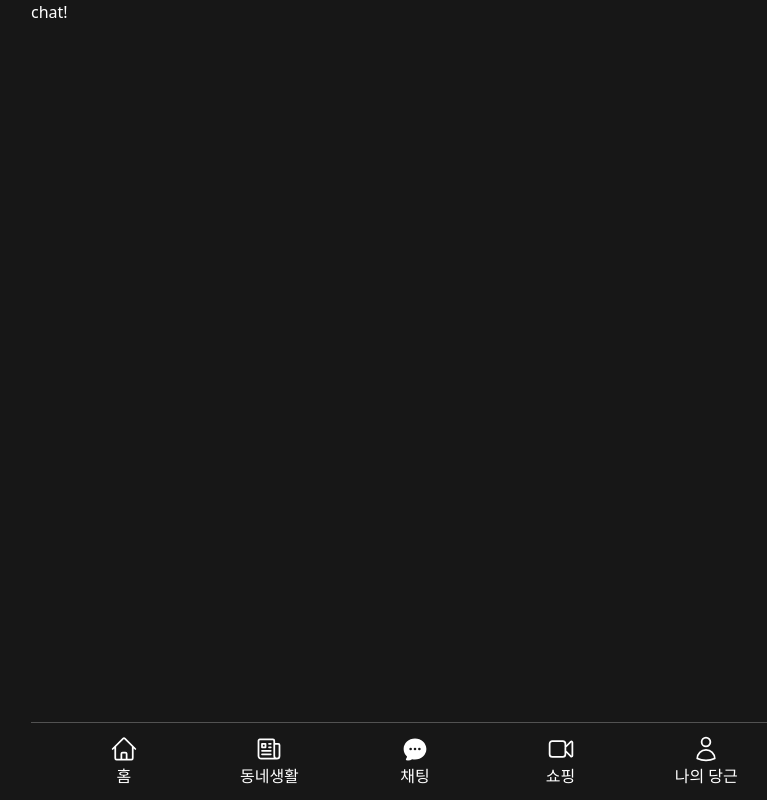
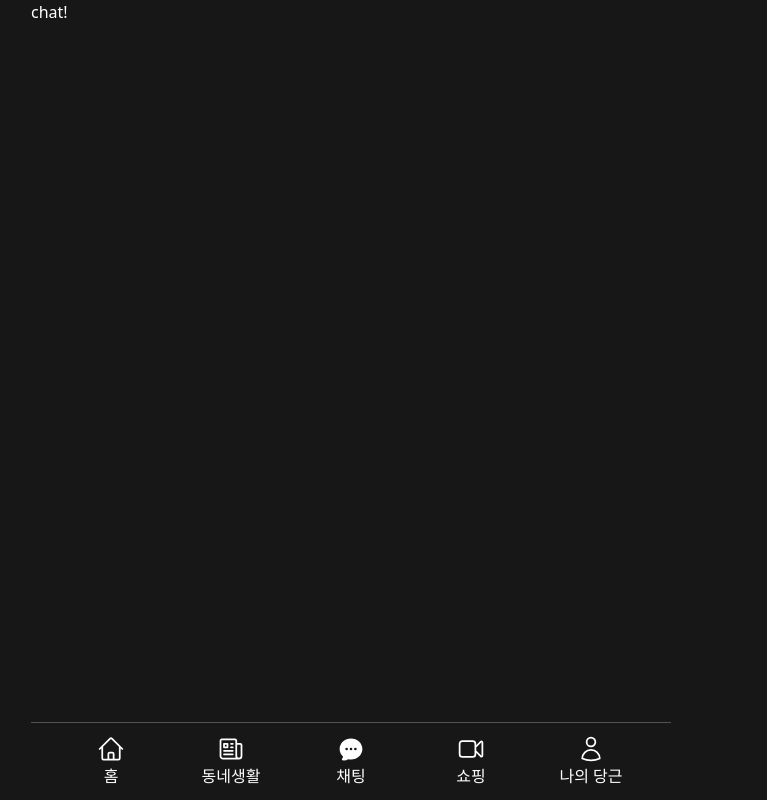
Before and after one commit to j-s-leee/carrot-market-nextjs, a Next.js app: page /chat in a window 1280 px wide. Shown: the whole page, without its empty margins (289-1056 px from the left). Built offline with nearby package versions, Linux system fonts and the light colour scheme.

Commit message:
design: tab-bar max-width change

```diff
--- a/components/tab-bar.tsx
+++ b/components/tab-bar.tsx
@@ -20,7 +20,7 @@
 export default function TabBar() {
   const pathname = usePathname();
   return (
-    <div className="fixed bottom-0 w-full mx-auto max-w-screen-md grid grid-cols-5 border-neutral-600 border-t px-5 py-3 *:text-white">
+    <div className="fixed bottom-0 w-full mx-auto max-w-screen-sm grid grid-cols-5 border-neutral-600 border-t px-5 py-3 *:text-white">
       <Link href="/products" className="flex flex-col items-center gap-px">
         {pathname === "/products" ? (
           <SolidHomeIcon className="size-7" />
```
